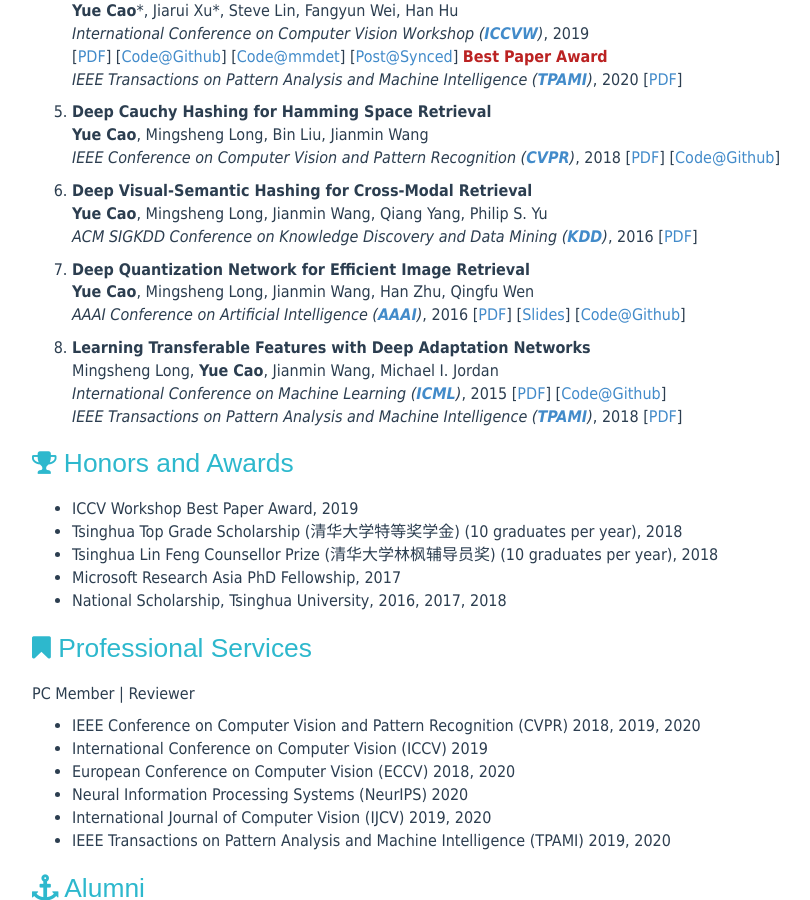
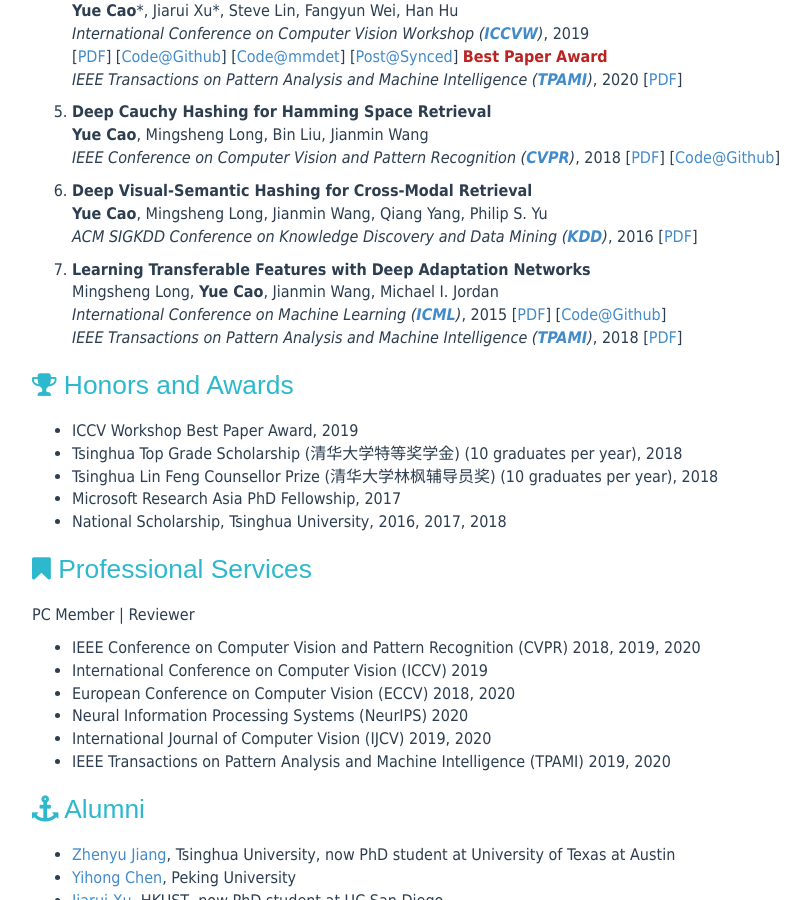
Before and after one commit to caoyue10/caoyue10.github.io, a Jekyll site: the page built from index.html, in a window 1280 px wide and 900 px high, scrolled down 992 px. Shown: the whole window, without its empty margins (138-948 px from the left). Built offline with Jekyll 4.4.1, drawn with Linux system fonts in a browser that asks for light colours; the list of posts is cut into pages by our own code.

Commit message:
Update index.html

```diff
--- a/index.html
+++ b/index.html
@@ -86,16 +86,6 @@ tagline:
         </p>
       </li>
       <li>
-        <p>
-            <strong>Deep Quantization Network for Efficient Image Retrieval</strong>
-            <br>
-            <strong>Yue Cao</strong>, Mingsheng Long, Jianmin Wang, Han Zhu, Qingfu Wen
-            <br>
-            <em>AAAI Conference on Artificial Intelligence (<a href="http://www.aaai.org/Conferences/AAAI/aaai16.php"><strong>AAAI</strong></a>)</em>, 2016
-            [<a href="doc/deep-quantization-networks-dqn-aaai16.pdf">PDF</a>] [<a href="doc/deep-quantization-networks-dqn-slides-aaai16.pdf">Slides</a>] [<a href="https://github.com/caoyue10/cvpr17-dvsq/tree/aaai16-dqn">Code@Github</a>]
-        </p>
-      </li>
-      <li>
             <p><strong>Learning Transferable Features with Deep Adaptation Networks</strong><br>
             Mingsheng Long, <strong>Yue Cao</strong>, Jianmin Wang, Michael I. Jordan<br>
             <em>International Conference on Machine Learning (<a href="http://icml.cc/2015/"><strong>ICML</strong></a>)</em>, 2015
```
